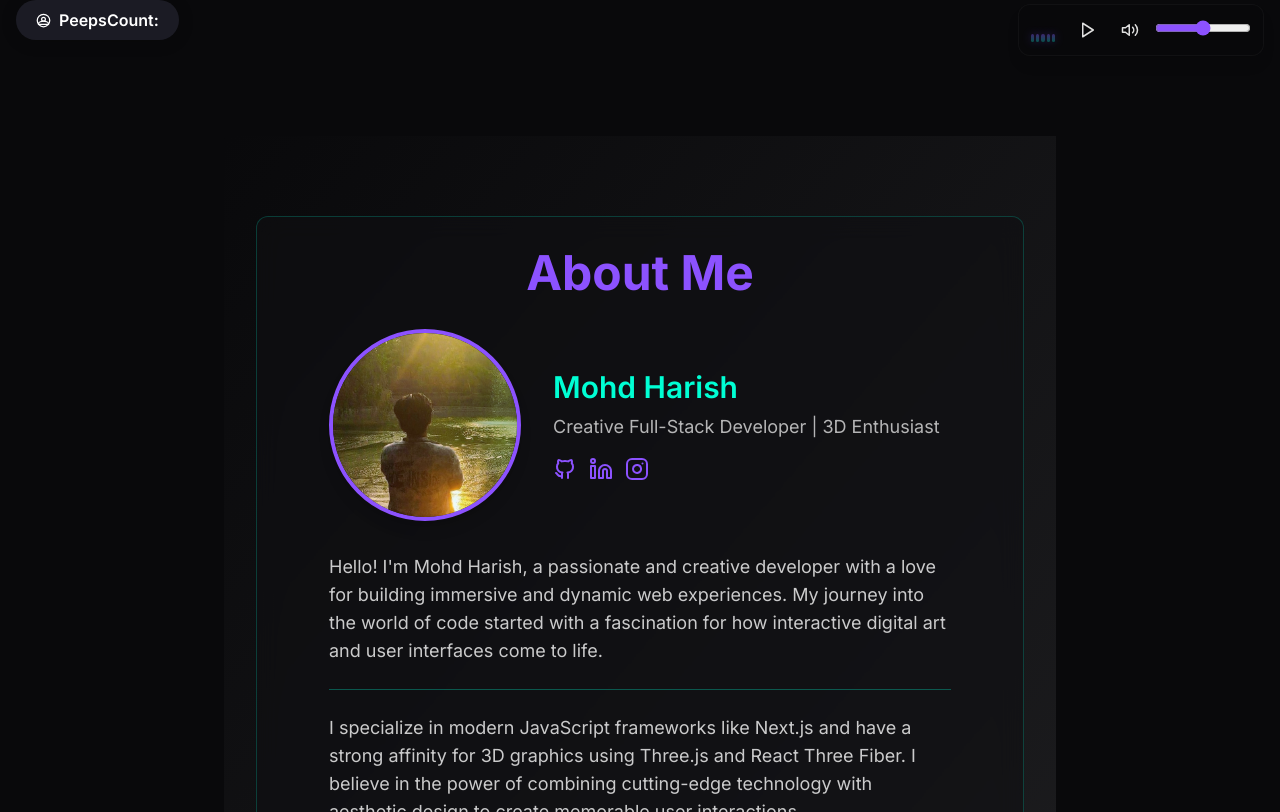
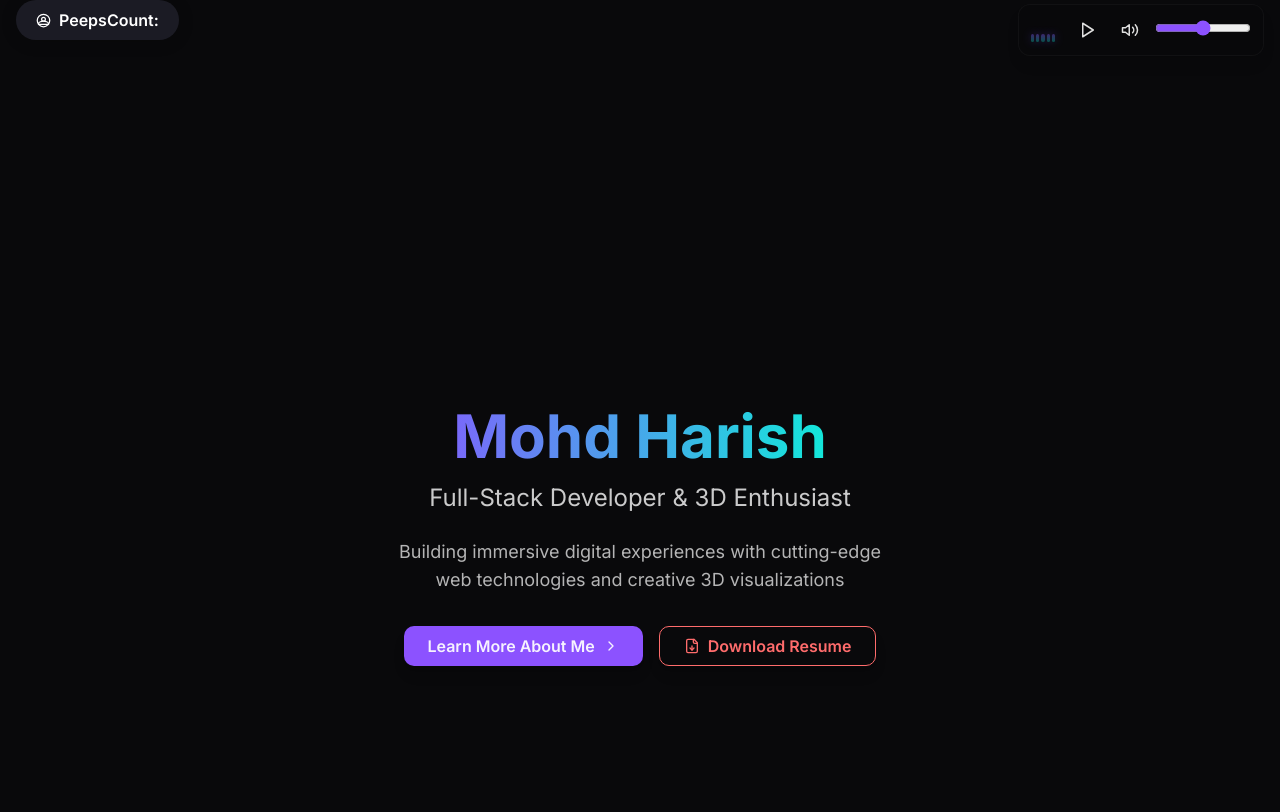
Before and after one commit to Hellkryptonium/MohdHarishPortfolio, a Next.js app: page / in a window 1280 px wide. Shown: the part 728-1540 px from the top of the page. Built offline with nearby package versions, Linux system fonts and the light colour scheme; no server answers; the database is empty.

Commit message:
Add About and Hero sections to enhance portfolio layout

```diff
--- /dev/null
+++ b/src/app/about/page.tsx
@@ -0,0 +1,109 @@
+'use client';
+
+import React from 'react';
+import { motion } from 'framer-motion';
+import { Button } from "@/components/ui/button";
+import { Card, CardContent } from "@/components/ui/card";
+import { Separator } from "@/components/ui/separator";
+import { FileDown } from 'lucide-react';
+import Link from 'next/link';
+
+const AboutPage = () => {
+  return (
+    <div className="pt-16">
+      <motion.section
+        className="min-h-screen py-20 px-4 md:px-8 flex items-center justify-center bg-gradient-to-br from-background to-muted overflow-hidden"
+        initial={{ opacity: 0, y: 50 }}
+        animate={{ opacity: 1, y: 0 }}
+        transition={{ duration: 0.8, ease: "easeInOut" }}
+      >
+        <Card className="container mx-auto max-w-3xl bg-card/60 backdrop-blur-md border-accent/20">
+          <CardContent className="pt-8 px-6 md:px-10">
+            <h2 className="text-4xl md:text-5xl font-bold mb-8 text-primary text-center">
+              About Me
+            </h2>
+            <motion.div
+              className="flex flex-col md:flex-row items-center justify-center md:justify-start gap-8 mb-8"
+              initial={{ opacity: 0 }}
+              animate={{ opacity: 1 }}
+              transition={{ duration: 0.5, delay: 0.2, ease: "easeOut" }}
+            >
+              <motion.div
+                className="relative w-40 h-40 md:w-48 md:h-48 rounded-full overflow-hidden border-4 border-primary shadow-lg glow-effect flex-shrink-0"
+                initial={{ scale: 0.5, opacity: 0 }}
+                animate={{ scale: 1, opacity: 1 }}
+                transition={{ duration: 0.5, delay: 0.3, ease: "easeOut" }}
+              >
+                <img
+                  src="/assets/images/placeholders/profile-placeholder.png"
+                  alt="Mohd Harish"
+                  className="w-full h-full object-cover"
+                />
+                <div className="absolute inset-0 bg-gradient-to-tr from-primary/20 to-accent/20 mix-blend-overlay"></div>
+              </motion.div>
+              <motion.div
+                className="text-center md:text-left"
+                initial={{ x: 50, opacity: 0 }}
+                animate={{ x: 0, opacity: 1 }}
+                transition={{ duration: 0.5, delay: 0.4, ease: "easeOut" }}
+              >
+                <h3 className="text-2xl md:text-3xl font-semibold text-accent mb-2">Mohd Harish</h3>
+                <p className="text-md md:text-lg text-foreground/80 mb-4">Creative Full-Stack Developer | 3D Enthusiast</p>
+                <div className="flex justify-center md:justify-start space-x-3">
+                  <a href="https://github.com/Hellkryptonium" className="text-primary hover:text-accent transition-colors"><svg xmlns="http://www.w3.org/2000/svg" width="24" height="24" viewBox="0 0 24 24" fill="none" stroke="currentColor" strokeWidth="2" strokeLinecap="round" strokeLinejoin="round"><path d="M9 19c-4.3 1.4 -4.3-2.5 -6-3m12 5v-3.5c0-1 .1-1.4 -.5-2c2.8-.3 5.5-1.4 5.5-6a4.6 4.6 0 0 0 -1.3-3.2a4.2 4.2 0 0 0 -.1-3.2s-1.1-.3 -3.5 1.3a12.3 12.3 0 0 0 -6.2 0c-2.4-1.6 -3.5-1.3 -3.5-1.3a4.2 4.2 0 0 0 -.1 3.2a4.6 4.6 0 0 0 -1.3 3.2c0 4.6 2.7 5.7 5.5 6c-.6.5 -.6 1.2 -.5 2V21"/></svg></a>
+                  <a href="https://www.linkedin.com/in/mohd-harish-126a58256/" className="text-primary hover:text-accent transition-colors"><svg xmlns="http://www.w3.org/2000/svg" width="24" height="24" viewBox="0 0 24 24" fill="none" stroke="currentColor" strokeWidth="2" strokeLinecap="round" strokeLinejoin="round"><path d="M16 8a6 6 0 0 1 6 6v7h-4v-7a2 2 0 0 0 -2-2 2 2 0 0 0 -2 2v7h-4v-7a6 6 0 0 1 6-6z"/><rect width="4" height="12" x="2" y="9"/><circle cx="4" cy="4" r="2"/></svg></a>
+                  <a href="https://www.instagram.com/_harish999/" className="text-primary hover:text-accent transition-colors"><svg xmlns="http://www.w3.org/2000/svg" width="24" height="24" viewBox="0 0 24 24" fill="none" stroke="currentColor" strokeWidth="2" strokeLinecap="round" strokeLinejoin="round"><rect x="2" y="2" width="20" height="20" rx="5" ry="5"/><path d="M16 11.37A4 4 0 1 1 12.63 8 4 4 0 0 1 16 11.37z"/><line x1="17.5" y1="6.5" x2="17.5" y2="6.5"/></svg></a>
+                </div>
+              </motion.div>
+            </motion.div>
+
+            <p className="text-md md:text-lg text-foreground/90 mb-4 leading-relaxed">
+              Hello! I'm Mohd Harish, a passionate and creative developer with a love for building immersive and dynamic web experiences. My journey into the world of code started with a fascination for how interactive digital art and user interfaces come to life.
+            </p>
+
+            <Separator className="my-6 bg-accent/30" />
+
+            <p className="text-md md:text-lg text-foreground/90 mb-4 leading-relaxed">
+              I specialize in modern JavaScript frameworks like Next.js and have a strong affinity for 3D graphics using Three.js and React Three Fiber. I believe in the power of combining cutting-edge technology with aesthetic design to create memorable user interactions.
+            </p>
+
+            <p className="text-md md:text-lg text-foreground/90 mb-8 leading-relaxed">
+              When I'm not coding, you can find me exploring new animation techniques, contributing to open-source projects, or diving into the latest sci-fi novel.
+            </p>
+
+            <div className="flex flex-col sm:flex-row justify-center items-center gap-4">
+              <Button
+                asChild
+                variant="default"
+                className="bg-primary hover:bg-accent text-primary-foreground font-semibold py-3 px-6 shadow-lg hover:shadow-accent/30 transition-all duration-300 text-md w-full sm:w-auto"
+              >
+                <motion.a
+                  href="/assets/MohdHarish_Resume.pdf"
+                  download
+                  whileHover={{ scale: 1.05 }}
+                  whileTap={{ scale: 0.95 }}
+                  className="flex items-center gap-2"
+                >
+                  <FileDown className="w-5 h-5" />
+                  Download My Resume
+                </motion.a>
+              </Button>
+              <Button
+                asChild
+                variant="outline"
+                className="border-secondary text-secondary hover:bg-secondary/10 hover:text-secondary font-semibold py-3 px-6 shadow-lg hover:shadow-secondary/20 transition-all duration-300 text-md w-full sm:w-auto"
+              >
+                <a href="mailto:harishjs1006@gmail.com?subject=Hello%20Mohd%20Harish%20-%20From%20Your%20Portfolio" className="flex items-center gap-2">
+                  <svg xmlns="http://www.w3.org/2000/svg" width="18" height="18" viewBox="0 0 24 24" fill="none" stroke="currentColor" strokeWidth="2" strokeLinecap="round" strokeLinejoin="round" className="mr-1"><path d="M4 4h16c1.1 0 2 .9 2 2v12c0 1.1-.9 2-2 2H4c-1.1 0-2-.9-2-2V6c0-1.1.9-2 2-2z"></path><polyline points="22,6 12,13 2,6"></polyline></svg>
+                  Let's Connect
+                </a>
+              </Button>
+            </div>
+          </CardContent>
+        </Card>
+      </motion.section>
+    </div>
+  );
+};
+
+export default AboutPage;
--- a/src/app/page.tsx
+++ b/src/app/page.tsx
@@ -3,7 +3,7 @@
 import React, { useRef, useState } from 'react';
 import { Canvas } from '@react-three/fiber';
 import { OrbitControls } from '@react-three/drei'; // drei is a helper library for R3F
-import AboutSection from '@/components/sections/AboutSection'; // Updated import
+import HeroSection from '@/components/sections/HeroSection'; // Using Hero instead of About
 import ProjectsSection from '@/components/sections/ProjectsSection'; // Import ProjectsSection
 import SkillsSection from '@/components/sections/SkillsSection'; // Import SkillsSection
 import Main3DScene from '@/components/3d/Main3DScene'; // Import Main3DScene
@@ -62,14 +62,14 @@ const HomePage = () => {
       </div>
       <AnimatePresence mode="wait">
         <motion.div
-          key="about"
+          key="hero"
           variants={sectionVariants}
           initial="hidden"
           whileInView="visible"
           exit="exit"
           viewport={{ once: true, amount: 0.3 }}
         >
-          <AboutSection />
+          <HeroSection />
         </motion.div>
         <motion.div
           key="projects"
--- a/src/components/layout/Navbar.tsx
+++ b/src/components/layout/Navbar.tsx
@@ -9,7 +9,7 @@ import { useAuth } from '@/context/AuthContext';
 import { supabase } from '@/utils/supabaseClient';
 
 const navLinks = [
-  { href: '/#about', label: 'About' },
+  { href: '/about', label: 'About' },
   { href: '/#projects', label: 'Projects' },
   { href: '/#skills', label: 'Skills' },
   { href: '/#achievements', label: 'Achievements' },
--- /dev/null
+++ b/src/components/sections/HeroSection.tsx
@@ -0,0 +1,71 @@
+'use client';
+
+import React from 'react';
+import { motion } from 'framer-motion';
+import Link from 'next/link';
+import { Button } from "@/components/ui/button";
+import { ChevronRight, FileDown } from 'lucide-react';
+
+const HeroSection = () => {
+  return (
+    <motion.section
+      id="hero"
+      className="min-h-screen py-20 px-4 md:px-8 flex flex-col items-center justify-center overflow-hidden"
+      initial={{ opacity: 0 }}
+      animate={{ opacity: 1 }}
+      transition={{ duration: 1, ease: "easeInOut" }}
+    >
+      <div className="container mx-auto text-center max-w-3xl relative z-10">
+        <motion.div
+          initial={{ opacity: 0, y: 30 }}
+          animate={{ opacity: 1, y: 0 }}
+          transition={{ duration: 0.8, delay: 0.2 }}
+        >
+          <h1 className="text-4xl sm:text-5xl md:text-6xl font-bold mb-4 bg-gradient-to-r from-primary to-accent bg-clip-text text-transparent">
+            Mohd Harish
+          </h1>
+
+          <h2 className="text-xl md:text-2xl mb-6 text-foreground/90">
+            Full-Stack Developer & 3D Enthusiast
+          </h2>
+
+          <p className="text-lg mb-8 max-w-lg mx-auto text-foreground/80">
+            Building immersive digital experiences with cutting-edge web technologies and creative 3D visualizations
+          </p>
+
+          <div className="flex flex-col sm:flex-row justify-center items-center gap-4 mt-8">
+            <Button
+              asChild
+              variant="default"
+              className="bg-primary hover:bg-accent text-primary-foreground font-semibold py-3 px-6 shadow-lg hover:shadow-accent/30 transition-all duration-300 text-md w-full sm:w-auto"
+            >
+              <Link href="/about" className="flex items-center gap-2">
+                Learn More About Me
+                <ChevronRight className="w-4 h-4" />
+              </Link>
+            </Button>
+
+            <Button
+              asChild
+              variant="outline"
+              className="border-secondary text-secondary hover:bg-secondary/10 hover:text-secondary font-semibold py-3 px-6 shadow-lg hover:shadow-secondary/20 transition-all duration-300 text-md w-full sm:w-auto"
+            >
+              <motion.a
+                href="/assets/MohdHarish_Resume.pdf"
+                download
+                whileHover={{ scale: 1.05 }}
+                whileTap={{ scale: 0.95 }}
+                className="flex items-center gap-2"
+              >
+                <FileDown className="w-5 h-5" />
+                Download Resume
+              </motion.a>
+            </Button>
+          </div>
+        </motion.div>
+      </div>
+    </motion.section>
+  );
+};
+
+export default HeroSection;
```
